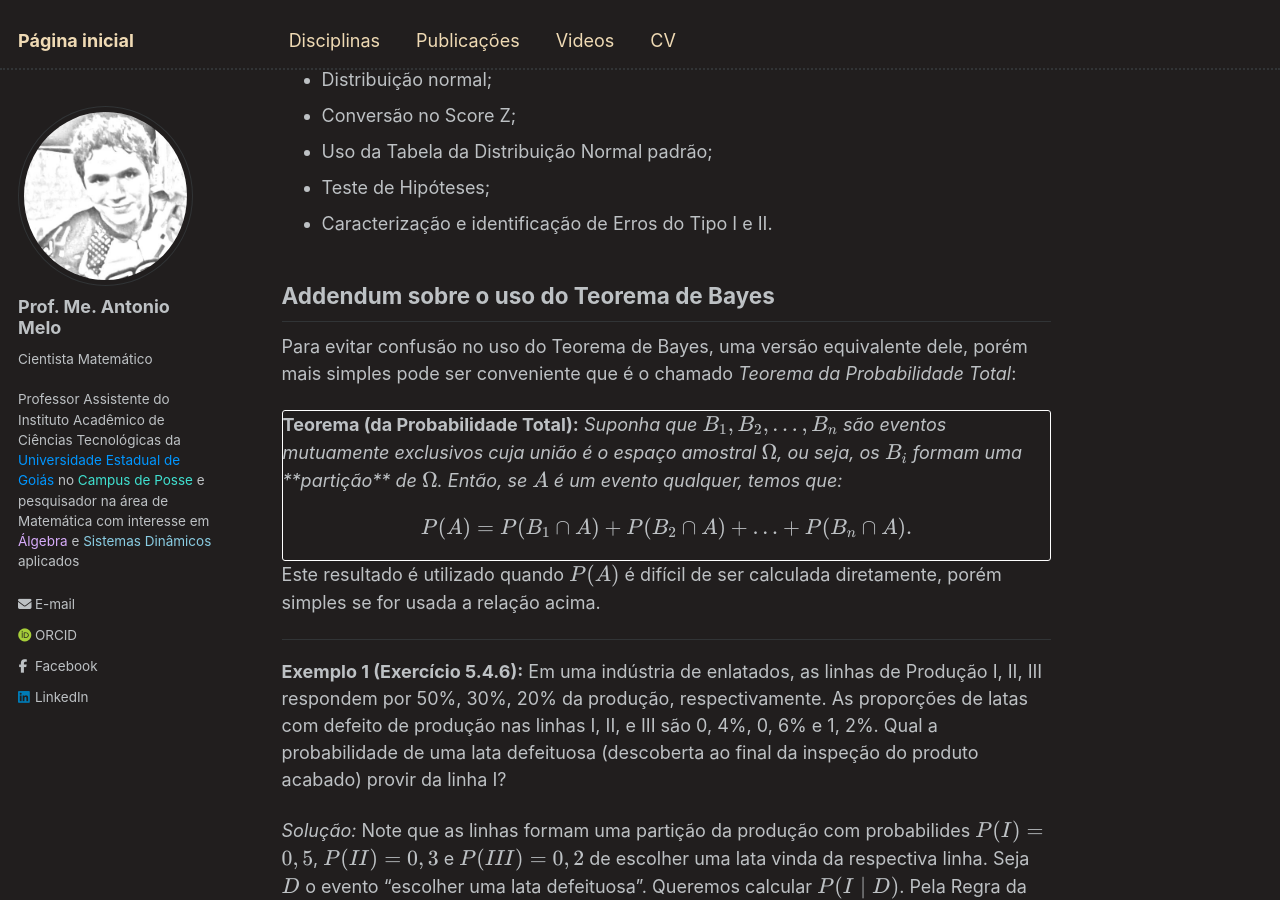
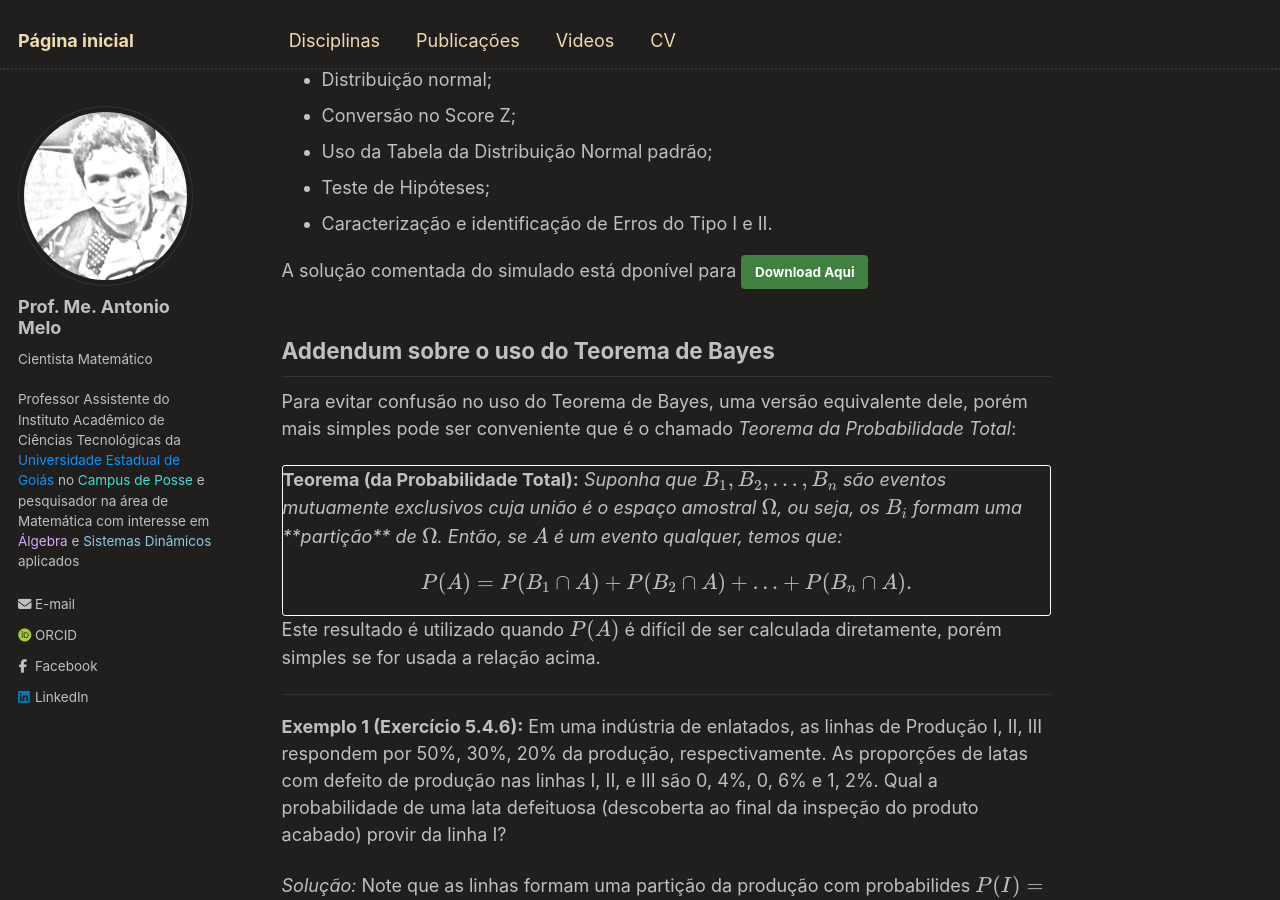
Before and after one commit to antmelo/antmelo.github.io, a Jekyll site: the page built from _teaching/2025-2-estatistica.md, in a window 1280 px wide and 900 px high, scrolled down 1960 px. Built offline with Jekyll 4.4.1, drawn with Linux system fonts in a browser that asks for light colours; some web fonts are replaced.

Commit message:
Update 2025-2-estatistica.md

```diff
--- a/_teaching/2025-2-estatistica.md
+++ b/_teaching/2025-2-estatistica.md
@@ -60,6 +60,8 @@ O conteúdo da segunda avaliação bimestral até agora é:
 + Teste de Hipóteses;
 + Caracterização e identificação de Erros do Tipo I e II.
 
+A solução comentada do simulado está dponível para [Download Aqui](https://antmelo.github.io/files/ZZA-Estat-QS2sol.pdf){: .btn .btn--success}
+
 ## Addendum sobre o uso do Teorema de Bayes
 
 Para evitar confusão no uso do Teorema de Bayes, uma versão equivalente dele, porém mais simples pode ser conveniente que é o chamado *Teorema da Probabilidade Total*:
```
